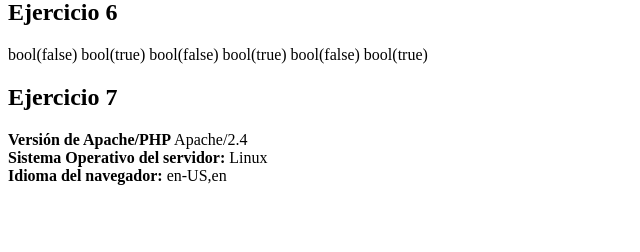
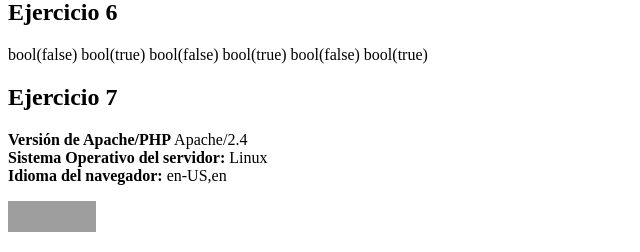
Before and after one commit to IsMaximoff/tecweb, a PHP site: page / in a window 1280 px wide. Shown: the part 1326-1578 px from the top of the page, without its empty margins (0-640 px from the left). Before the commit the page ends 1511 px from the top, so only its background shows below. Run offline with PHP 8.4, Linux system fonts and the light colour scheme; grey boxes are pictures that could not be loaded.

Commit message:
Agregué certificado XHTML a la práctica

```diff
--- a/practicas/p04/index.php
+++ b/practicas/p04/index.php
@@ -145,5 +145,11 @@
         echo "<strong>Sistema Operativo del servidor:</strong> ".PHP_OS."<br>";
         echo "<strong>Idioma del navegador:</strong> ".$_SERVER['HTTP_ACCEPT_LANGUAGE']."<br>";
     ?>
+
+    <div>
+        <p>
+            <a href="https://validator.w3.org/markup/check?uri=referer"><img src="https://www.w3.org/Icons/valid-xhtml11" alt="Valid XHTML 1.1" height="31" width="88" /></a>
+        </p>
+    </div>
 </body>
 </html>
```
